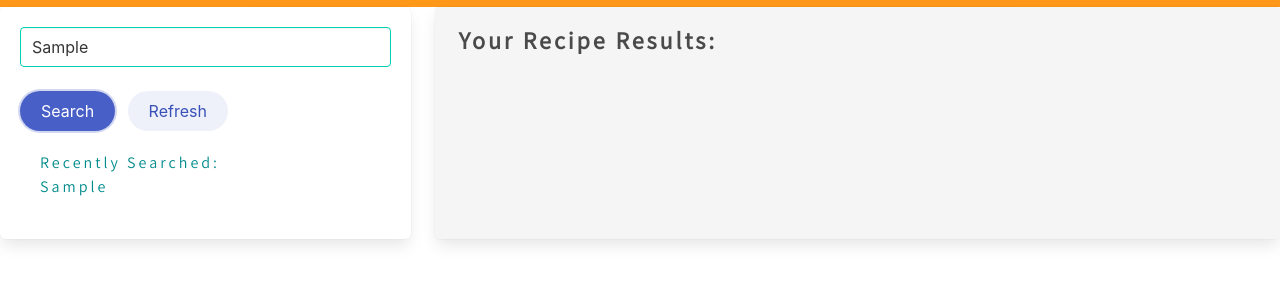
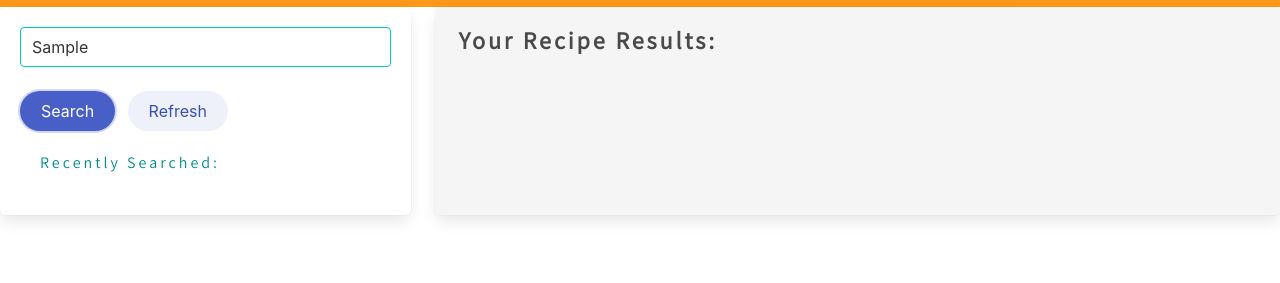
Before and after one commit to Jeanette-Ralph/Recipe-Generator, a plain HTML site: page index.html in a window 1280 px wide. Both pictures are taken after typing "Sample" into the empty fields and a click on the button "Search". Shown: the part 151-434 px from the top of the page. Drawn offline with nearby package versions, Linux system fonts and the light colour scheme; no server answers; a web font is replaced by a local one.

Commit message:
modified readme and added screenshots folder for readme

```diff
--- a/assets/script.js
+++ b/assets/script.js
@@ -15,53 +15,25 @@ var appKeySpoon = "01d7fcde51554f22ba68c6613dcd1536";
 var submitBtn = document.querySelector("#search-btn");
 var clearBtn = document.querySelector("#clear-btn");
 
+//Function to fetch data from Edamam API
 function getAPI(event) {
     event.preventDefault();
-    var q = $('#q').val(); // #q renamed from 'ingredients-list'
+    var q = $('#q').val();
     var queryURL = endpointURL + "q=" + q + "&app_id=" + appID + '&app_key=' + appKey + '&from=0&to=4'; // last param specifically calling for 4 recipes
     fetch(queryURL)
         .then(function (response) {
             return response.json();
         }).then(function (data) {
-            console.log(data);
             displayRecipes(data.hits);
         });
-
-
-    //local storage//
-    //Add While Loop to make the search results keep populating
-    // getting input from the input tag id
-    var input = document.getElementById('q').value;
-
-    // setting items to a key and value in local storage
-    localStorage.setItem('ingredients-list', input);
-
-    // retrieving thee item from local storage
-    input = localStorage.getItem('ingredients-list');
-
-    // var for div where the ingredients will get appended to
-    var searchHistory = document.getElementById('ingredient-search-history');
-
-    // creating li element to append ingredients from local storage to
-    var ingredientsList = document.createElement('li');
-
-    // adding text content to the input
-    ingredientsList.textContent = input;
-
-    // appending ingredientsList to the main div
-    searchHistory.appendChild(ingredientsList);
-
-    // need it to stay on page
-
-    //make ingredients list clickable so you can retrive that same search result
-
 }
 
+// Refresh Page Function
 var refreshBtn = document.getElementById('refresh-btn');
 function refreshPage() {
     var reload = window.location.reload();
 }
-
+ //Display Recipes Function - added async and await to make sure that substitutions are appended to the correct recipe
 async function displayRecipes(fourRecipes) {
     console.log(fourRecipes)
     for (var i = 0; i < 4; i++) {
@@ -73,7 +45,6 @@ async function displayRecipes(fourRecipes) {
         var ingredientList;
         var recipeImageLocation = fourRecipes[i].recipe.image;
         recipeName.innerText = fourRecipes[i].recipe.label;
-        console.log(recipeName.innerText);
         recipeName.setAttribute("href", fourRecipes[i].recipe.url);
         recipeName.setAttribute('target', '_blank');
         ingredientList = fourRecipes[i].recipe.ingredientLines;
@@ -90,8 +61,6 @@ async function displayRecipes(fourRecipes) {
             .then(function (response) {
                 return response.json();
             }).then(function (data) {
-                console.log(recipeName.innerText)
-                console.log(data);
                 if (data.status === "success") {
                     displaySubstitutions(data, card);
                 }
@@ -101,6 +70,8 @@ async function displayRecipes(fourRecipes) {
     }
 
 }
+
+//Function to display substitutions
 function displaySubstitutions(subs, card) {
     var substoDisplay = document.createElement('p');
     substoDisplay.setAttribute("class", "alternatives");
```
Also changed, not shown: index.html (+2 -1 lines), screenshots/screenshot1.png (added), 1 other file.
